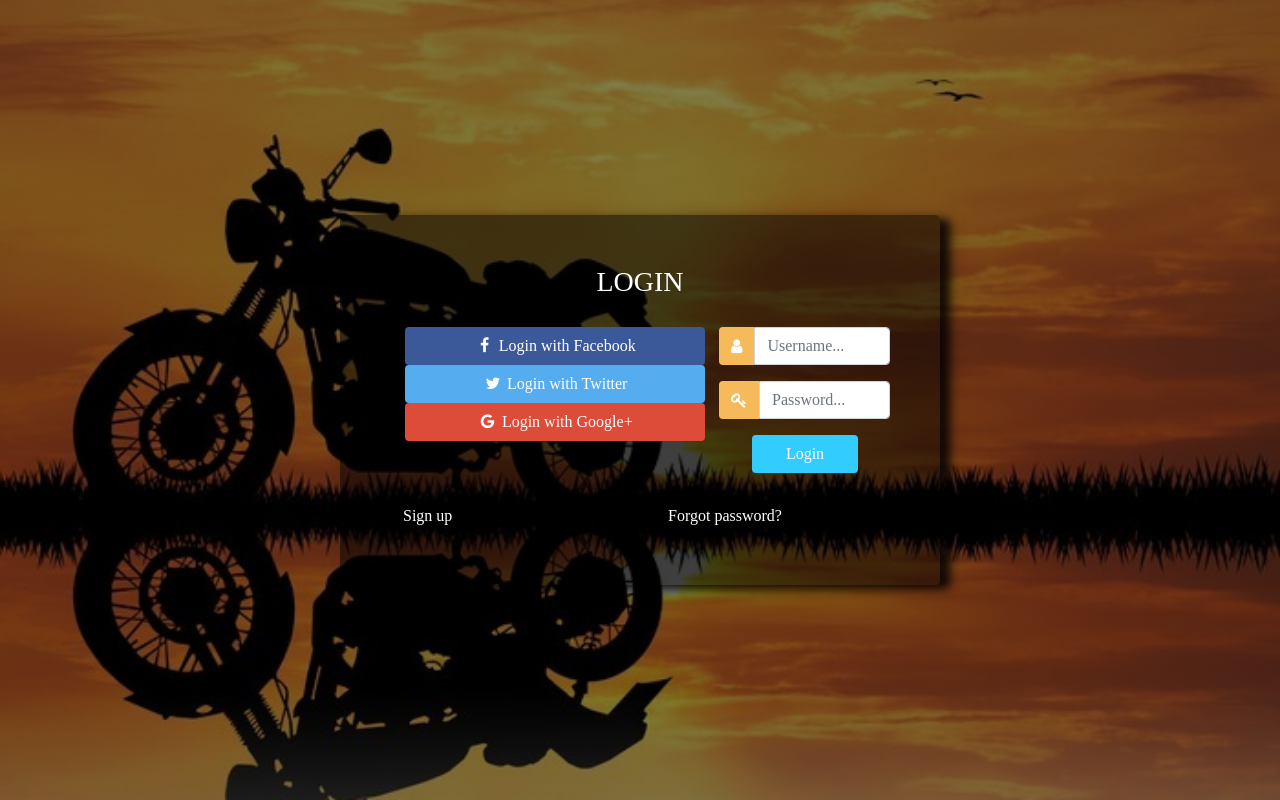
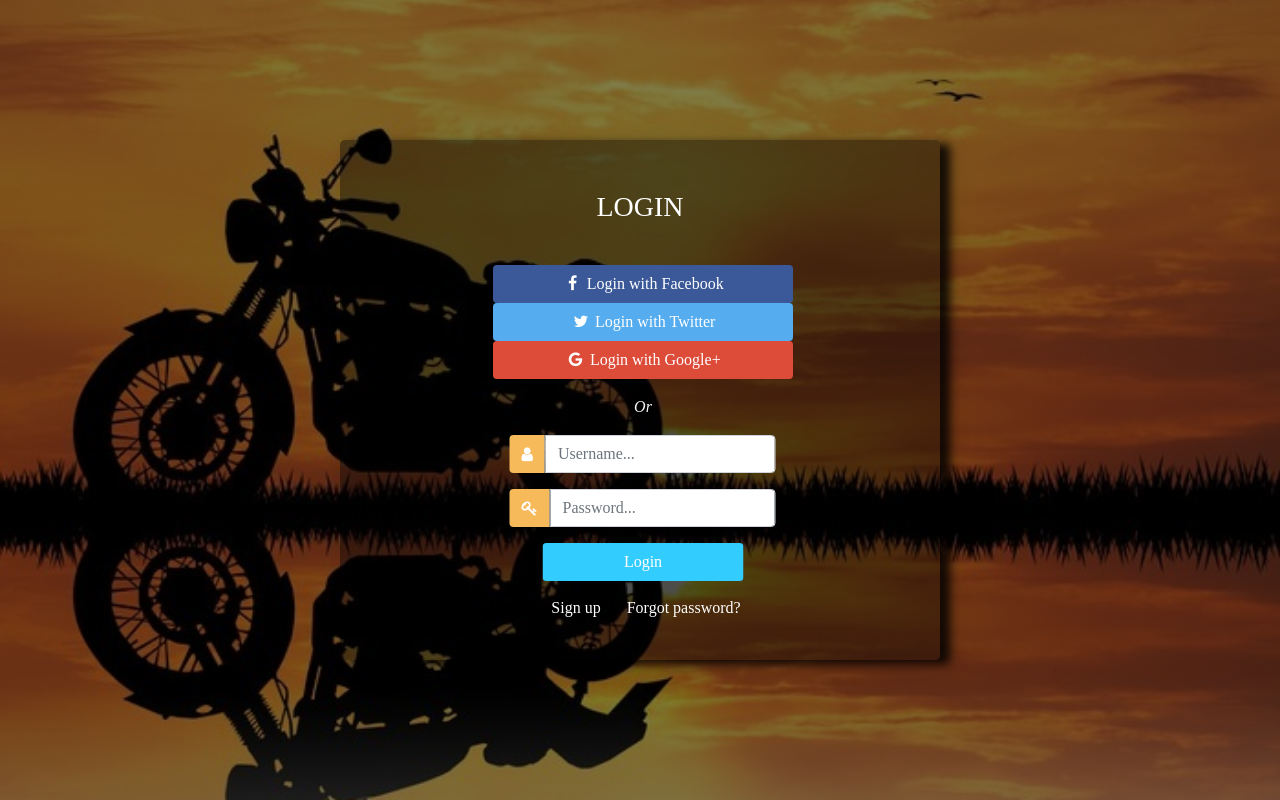
Before and after one commit to preeti13456/CityonBikes, a Django app: page /loginPage/ in a window 1280 px wide. Shown: the part 96-896 px from the top of the page. Run offline with Django 3.2, Linux system fonts and the light colour scheme; some libraries are stand-ins or nearby versions; some web fonts are replaced.

Commit message:
Updated login page
Repositioned all the containers and changed the color of background.

```diff
--- a/templates/login.html
+++ b/templates/login.html
@@ -27,7 +27,7 @@
             width: 600px;
             margin-top: auto;
             margin-bottom: auto;
-             background-color: rgba(0, 0, 0, 0.5);
+             background-color: rgba(0, 0, 0, 0.397);
             position: relative;
             display: flex;
             justify-content: center;
@@ -41,11 +41,39 @@
 
         .form_container {
             margin-top: 20px;
+
+        }
+        .col{margin: 0;
+  position: absolute;
+  top: 35%;
+  left: 73%;
+  -ms-transform: translate(-50%, -50%);
+  transform: translate(-50%, -50%);
+
         }
 
         #form-title {
             color: #fff;
         }
+
+        #Login-details {
+            margin: 0;
+            position: absolute;
+            top: 67%;
+            left: 50.5%;
+            -ms-transform: translate(-50%, -50%);
+             transform: translate(-50%, -50%);
+        }
+
+        .bottom-container{
+            margin: 0;
+            position: absolute;
+            top: 90%;
+            left: 51%;
+            -ms-transform: translate(-50%, -50%);
+            transform: translate(-50%, -50%);
+        }
+
 
         .login_btn {
             width: 100%;
@@ -76,7 +104,7 @@
         }
 
         #messages {
-            background-color: grey;
+            background-color: ;
             color: #fff;
             padding: 10px;
             margin-top: 10px;
@@ -182,8 +205,8 @@
           </i> Login with Google+
         </a>
       </div>
-                    <form method="POST" action="rent_now/">
-                        {% csrf_token %}
+                    <form id="Login-details" method="POST" action="rent_now/">
+                         <center><p style="color: whitesmoke;"><i>Or</i></p></center>
                         <div class="input-group mb-3">
                             <div class="input-group-append">
                                 <span class="input-group-text"><i class="fa fa-user"></i></span>
@@ -207,20 +230,20 @@
                 </div>
 
 
-                {% for message in messages %}
-                    <p id="messages">{{message}}</p>
-                {% endfor %}
+
+                    <p id="messages"></p>
+                <br><br><br><br><br><br>
                 <div class="mt-4">
                     <div class="bottom-container">
   <div class="row">
-    <div class="col">
+    <div class="col1">
       <a href="/register/" style="color:white" class="btn">Sign up</a>
     </div>
-    <div class="col">
+    <div class="col1">
       <a href="#" style="color:white" class="btn">Forgot password?</a>
     </div>
   </div>
-</div>
+</div><br><br><br><br><br><br>
 
                 </div>
             </div>
```
Also changed, not shown: other parts of templates/login.html (+1 -6 lines).
